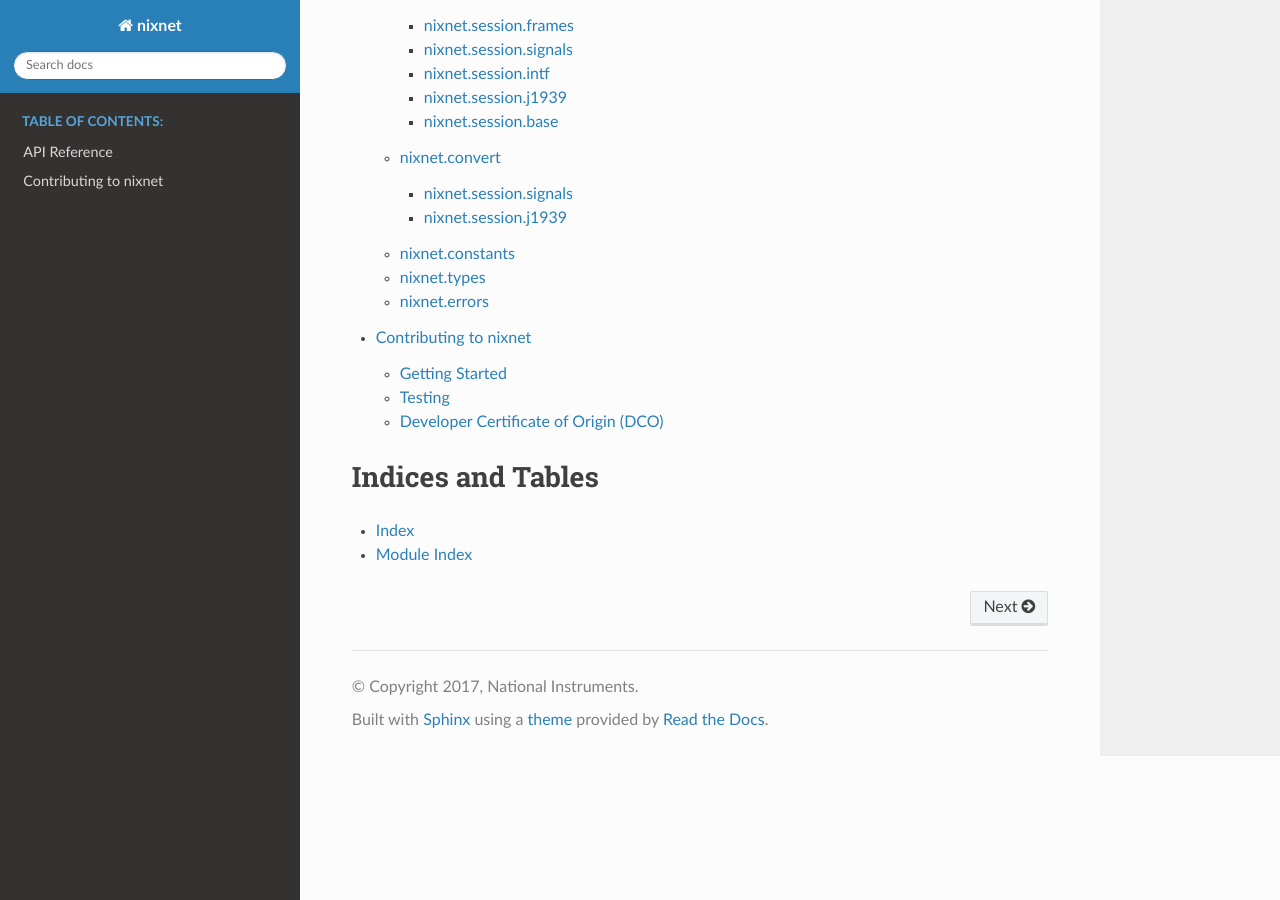
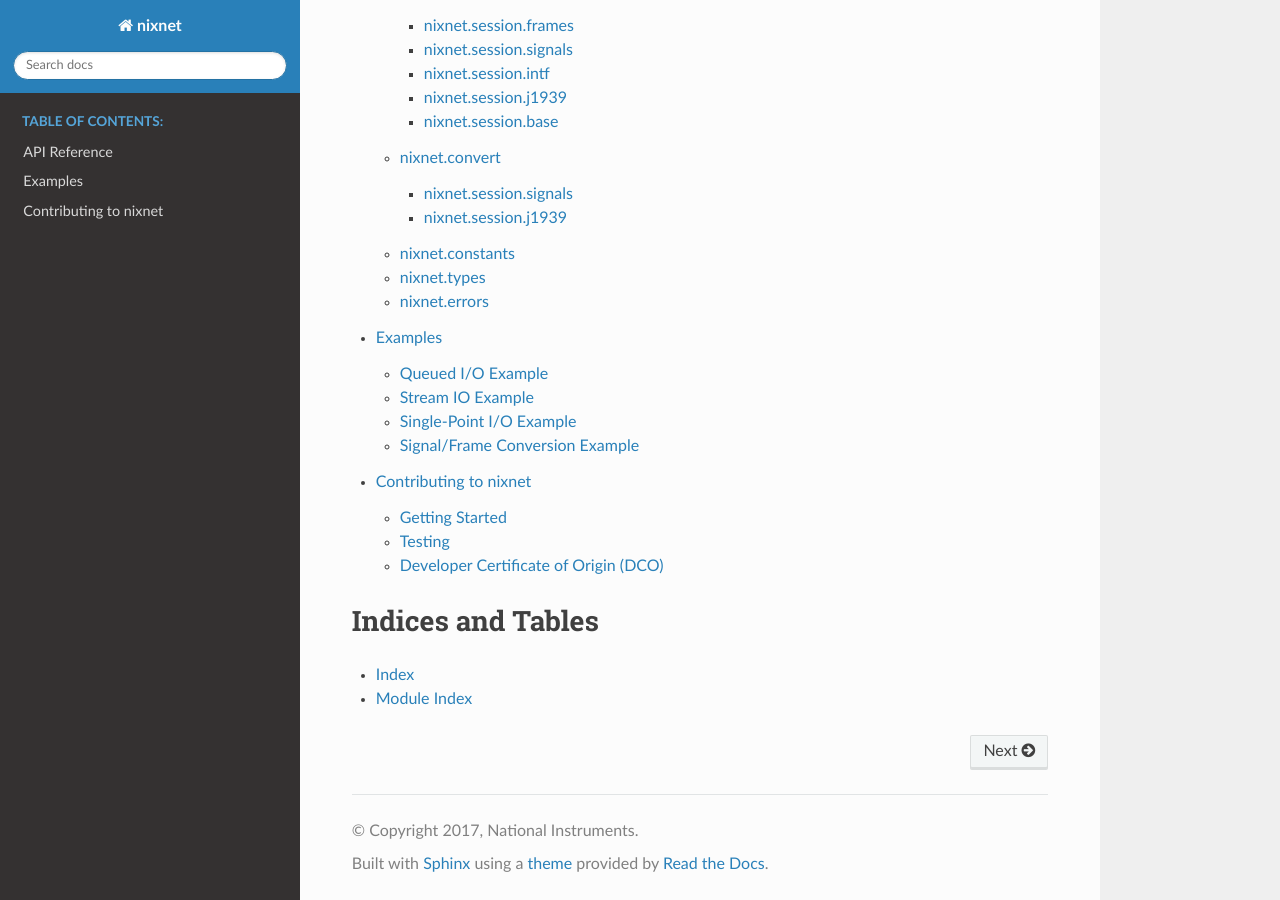
Before and after one commit to ni/nixnet-python, a Sphinx documentation site: the page built from docs/index.rst, in a window 1280 px wide and 900 px high, scrolled down 1619 px. Built offline with Sphinx 7.4.7 and the Read the Docs theme 2.0.0, drawn with Linux system fonts in a browser that asks for light colours.

Commit message:
docs(rtd): Include the examples

```diff
--- /dev/null
+++ b/docs/examples.rst
@@ -0,0 +1,14 @@
+.. _example_page:
+
+========
+Examples
+========
+
+.. toctree::
+   :maxdepth: 4
+   :caption: Table of Contents:
+
+   examples/queued_io
+   examples/stream_io
+   examples/single_point_io
+   examples/conversion
--- a/docs/index.rst
+++ b/docs/index.rst
@@ -13,6 +13,7 @@ NI-XNET Python Documentation
    :caption: Table of Contents:
 
    api_reference
+   examples
    contributing
 
 
```
Also changed, not shown: docs/examples/conversion.rst (added, +16 -0 lines), docs/examples/queued_io.rst (added, +17 -0 lines), docs/examples/single_point_io.rst (added, +16 -0 lines), docs/examples/stream_io.rst (added, +17 -0 lines).
